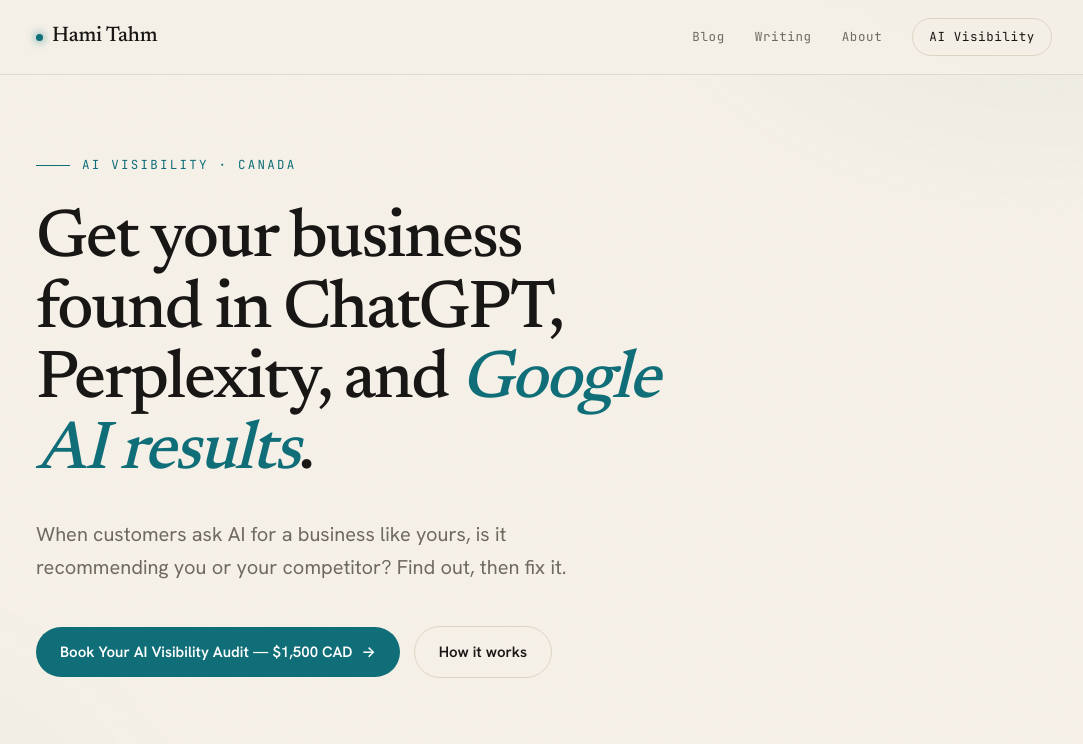
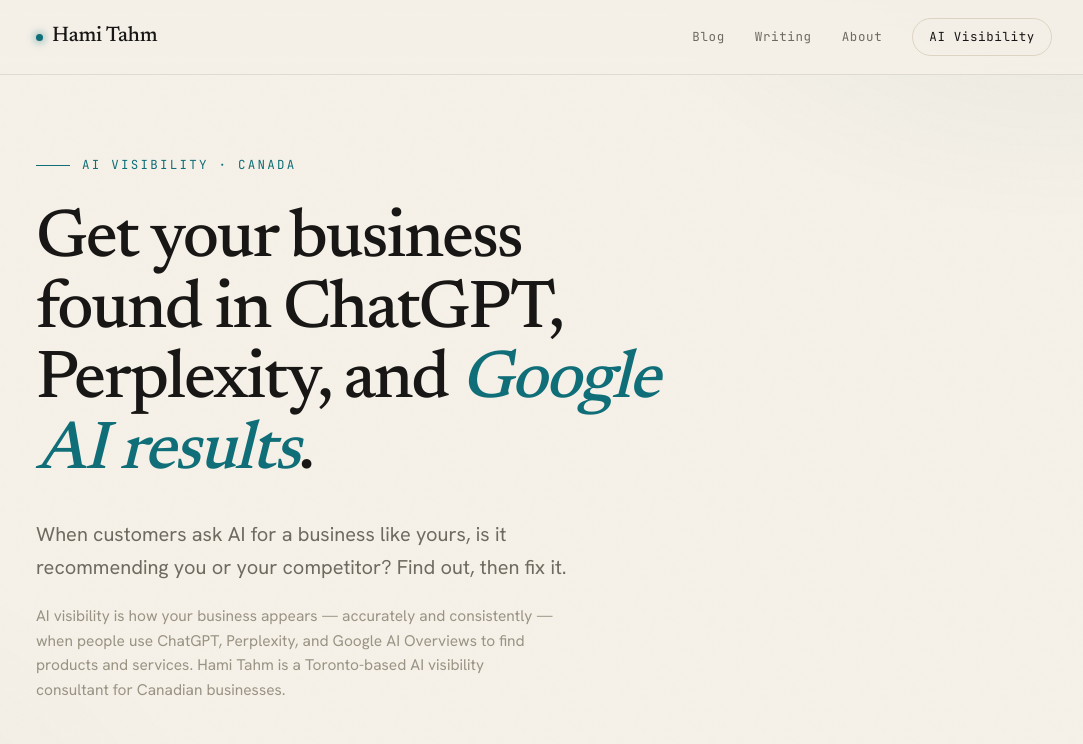
Before and after one commit to Hami-Tahm/hamitahm.com, a Next.js app: page /ai-visibility in a window 1280 px wide. Shown: the top 744 px of the page, without its empty margins (96-1179 px from the left). Built offline with nearby package versions, Linux system fonts and the light colour scheme.

Commit message:
feat(ai-visibility): restore AI-visibility definition + entity line as secondary hero paragraph (AEO/entity signal)

```diff
--- a/src/app/ai-visibility/page.tsx
+++ b/src/app/ai-visibility/page.tsx
@@ -217,6 +217,23 @@
             </p>
           </RevealSection>
 
+          <RevealSection delay={0.16}>
+            <p
+              style={{
+                marginTop: 20,
+                fontSize: 15.5,
+                color: "var(--faint)",
+                maxWidth: "60ch",
+                lineHeight: 1.6,
+              }}
+            >
+              AI visibility is how your business appears &mdash; accurately and
+              consistently &mdash; when people use ChatGPT, Perplexity, and
+              Google AI Overviews to find products and services. Hami Tahm is a
+              Toronto-based AI visibility consultant for Canadian businesses.
+            </p>
+          </RevealSection>
+
           <RevealSection delay={0.18}>
             <div
               style={{
```
